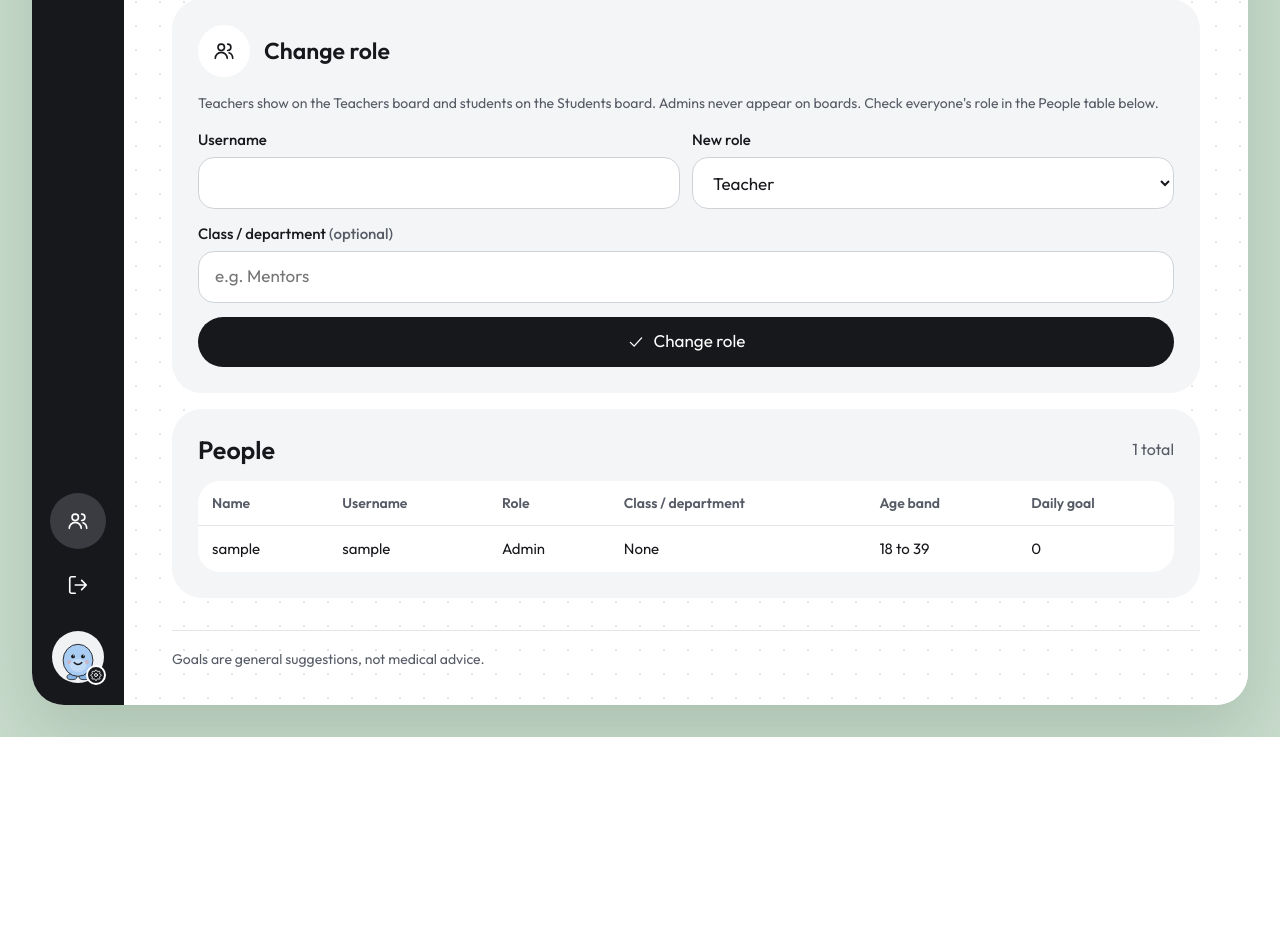
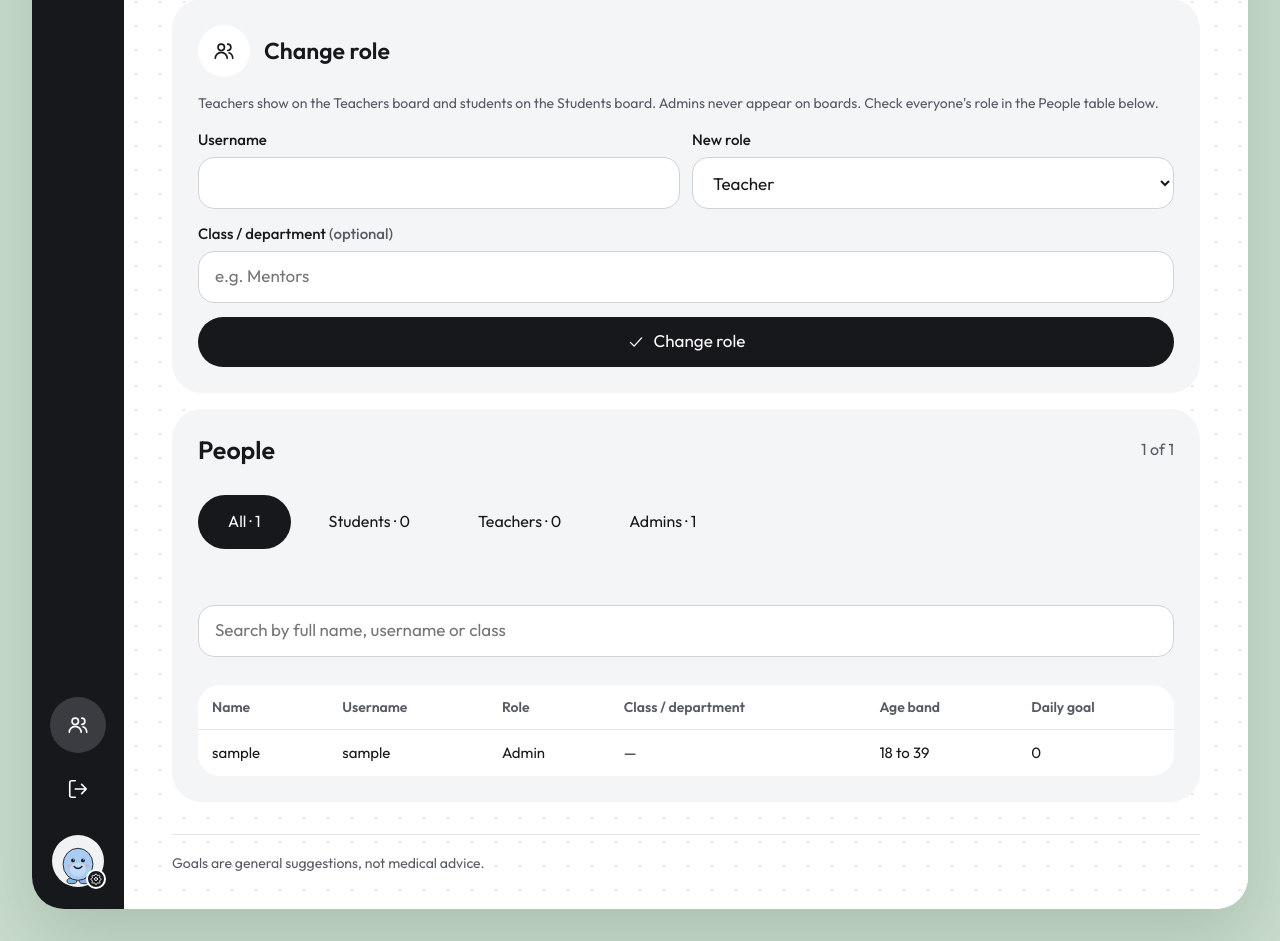
Before and after one commit to SohamBhongade/StrideBoard, a Flask app: page /admin in a window 1280 px wide. Shown: the part 1698-2639 px from the top of the page. Before the commit the page ends 2435 px from the top, so only its background shows below. Run offline with Flask 3, Linux system fonts and the light colour scheme; the visitor is signed in with stand-in values (Sample User, id 1); data comes from the database, SQL or seed files in the repository; data that the repository does not hold is empty; some libraries are stand-ins or nearby versions.

Commit message:
Admin > People: role tabs with counts and instant search (#32)
Claude-Session: https://claude.ai/code/session_0179376sM2iCABUw4DTPUbv5

Co-authored-by: Claude <noreply@anthropic.com>

```diff
--- a/server/app.py
+++ b/server/app.py
@@ -51,7 +51,7 @@ RECORD_VERB = {"steps": "Walk {n} steps in one day", "pushups": "Do {n} push-ups
 WATER_TARGET = 8  # glasses a day: placeholder suggestion, team to verify like the step goals
 # Bump this whenever style.css, app.js or the font change, so phones load the new
 # files instead of their saved copy (the service worker picks it up automatically).
-ASSET_VERSION = "21"
+ASSET_VERSION = "22"
 
 PUBLIC_ENDPOINTS = {"login", "signup", "signup_verify", "forgot", "logout", "static", "offline", "service_worker"}
 
@@ -761,7 +761,20 @@ def add_routes(app):
             if result is None:
                 return redirect(url_for("admin"))
         t = datetime.now(TZ).date()
-        return render_template("admin.html", users=data.list_users(conn),
+        users = data.list_users(conn)
+        people_role = request.args.get("people", "all")
+        if people_role not in ("all", "student", "teacher", "admin"):
+            people_role = "all"
+        people_q = " ".join(request.args.get("q", "").split())[:60]
+        role_counts = {"all": len(users)}
+        for r in ("student", "teacher", "admin"):
+            role_counts[r] = sum(1 for u in users if u["role"] == r)
+        needle = people_q.lower()
+        shown = [u for u in users
+                 if (people_role == "all" or u["role"] == people_role)
+                 and (not needle or needle in f"{u['display_name']} {u['username']} {u['department'] or ''}".lower())]
+        return render_template("admin.html", users=users, shown=shown, people_role=people_role,
+                               people_q=people_q, role_counts=role_counts,
                                challenges=data.active_challenges(conn, today()),
                                stats=data.impact_stats(conn), result=result,
                                age_labels=dict(AGE_BANDS),
--- a/server/static/css/style.css
+++ b/server/static/css/style.css
@@ -797,3 +797,6 @@ fieldset.plain { border: 0; margin: 0; padding: 0; min-width: 0; display: flex;
 .warn-text span { font-size: 15px; }
 .warn-box.warn-red { background: var(--stop-bg); border-color: var(--stop-line); color: var(--stop-text); }
 .warn-box.warn-red .icon-circle { background: var(--stop-line); color: #fff; }
+
+/* Admin > People: role tabs + search */
+.people-search { margin: 12px 0; }
--- a/server/static/js/app.js
+++ b/server/static/js/app.js
@@ -327,3 +327,26 @@
 document.querySelectorAll("form[data-autosubmit]").forEach(function (form) {
   form.addEventListener("change", function () { form.submit(); });
 });
+
+// ---- Admin > People: filter the list as you type (the tabs and Enter also work without this)
+(function () {
+  var box = document.querySelector("[data-people-search]");
+  var rows = document.querySelector("[data-people-rows]");
+  if (!box || !rows) return;
+  var count = document.querySelector("[data-people-count]");
+  var none = document.querySelector("[data-people-none]");
+  var all = Array.prototype.slice.call(rows.querySelectorAll("tr"));
+  box.form.addEventListener("submit", function (e) { e.preventDefault(); });
+  box.addEventListener("input", function () {
+    var words = box.value.toLowerCase().split(/\s+/).filter(Boolean);
+    var n = 0;
+    all.forEach(function (tr) {
+      var text = tr.getAttribute("data-search");
+      var ok = words.every(function (w) { return text.indexOf(w) !== -1; });
+      tr.hidden = !ok;
+      if (ok) n++;
+    });
+    if (count) count.textContent = n;
+    if (none) none.hidden = n !== 0;
+  });
+})();
--- a/server/templates/admin.html
+++ b/server/templates/admin.html
@@ -189,24 +189,39 @@
   </form>
 </section>
 
-{# ---- Everyone ---- #}
-<section class="card card-soft" style="margin-top:16px" aria-labelledby="users-h">
+{# ---- Everyone: tabs by role + instant search ---- #}
+{% set people_tabs = [('all', 'All'), ('student', 'Students'), ('teacher', 'Teachers'), ('admin', 'Admins')] %}
+<section class="card card-soft" id="people" style="margin-top:16px" aria-labelledby="users-h">
   <div class="card-title-row">
     <h2 id="users-h" class="card-title">People</h2>
-    <span class="right muted">{{ users|length }} total</span>
+    <span class="right muted"><span data-people-count>{{ shown|length }}</span> of {{ users|length }}</span>
   </div>
+  <nav class="pills" aria-label="Show people by role" style="margin-top:12px">
+    {% for key, label in people_tabs %}
+    <a class="pill{% if people_role == key %} active{% endif %}" href="{{ url_for('admin', people=key, q=people_q or None) }}#people"
+       {% if people_role == key %}aria-current="page"{% endif %}>{{ label }} · {{ role_counts[key] }}</a>
+    {% endfor %}
+  </nav>
+  <form method="get" action="{{ url_for('admin') }}#people" class="people-search" role="search">
+    <input type="hidden" name="people" value="{{ people_role }}">
+    <label class="visually-hidden" for="people-q">Search people</label>
+    <input class="input" id="people-q" name="q" value="{{ people_q }}" type="search" autocomplete="off"
+           placeholder="Search by full name, username or class" data-people-search>
+  </form>
   {% if users %}
   <div class="table-wrap">
     <table>
       <thead><tr><th>Name</th><th>Username</th><th>Role</th><th>Class / department</th><th>Age band</th><th>Daily goal</th></tr></thead>
-      <tbody>
-        {% for u in users %}
-        <tr><td>{{ u.display_name }}</td><td>{{ u.username }}</td><td>{{ u.role|capitalize }}</td><td>{{ u.department }}</td>
+      <tbody data-people-rows>
+        {% for u in shown %}
+        <tr data-search="{{ (u.display_name ~ ' ' ~ u.username ~ ' ' ~ (u.department or ''))|lower }}">
+            <td>{{ u.display_name }}</td><td>{{ u.username }}</td><td>{{ u.role|capitalize }}</td><td>{{ u.department or '—' }}</td>
             <td>{{ age_labels.get(u.age_band, u.age_band) }}</td><td>{{ u.daily_goal|num }}{% if u.goal_is_custom %} (own){% endif %}</td></tr>
         {% endfor %}
       </tbody>
     </table>
   </div>
+  <p class="small muted" data-people-none {% if shown %}hidden{% endif %} style="margin-top:12px">No one matches that search.</p>
   {% else %}
     {{ m.empty("No one yet", "Paste a CSV above to add your first people.", "users") }}
   {% endif %}
```
